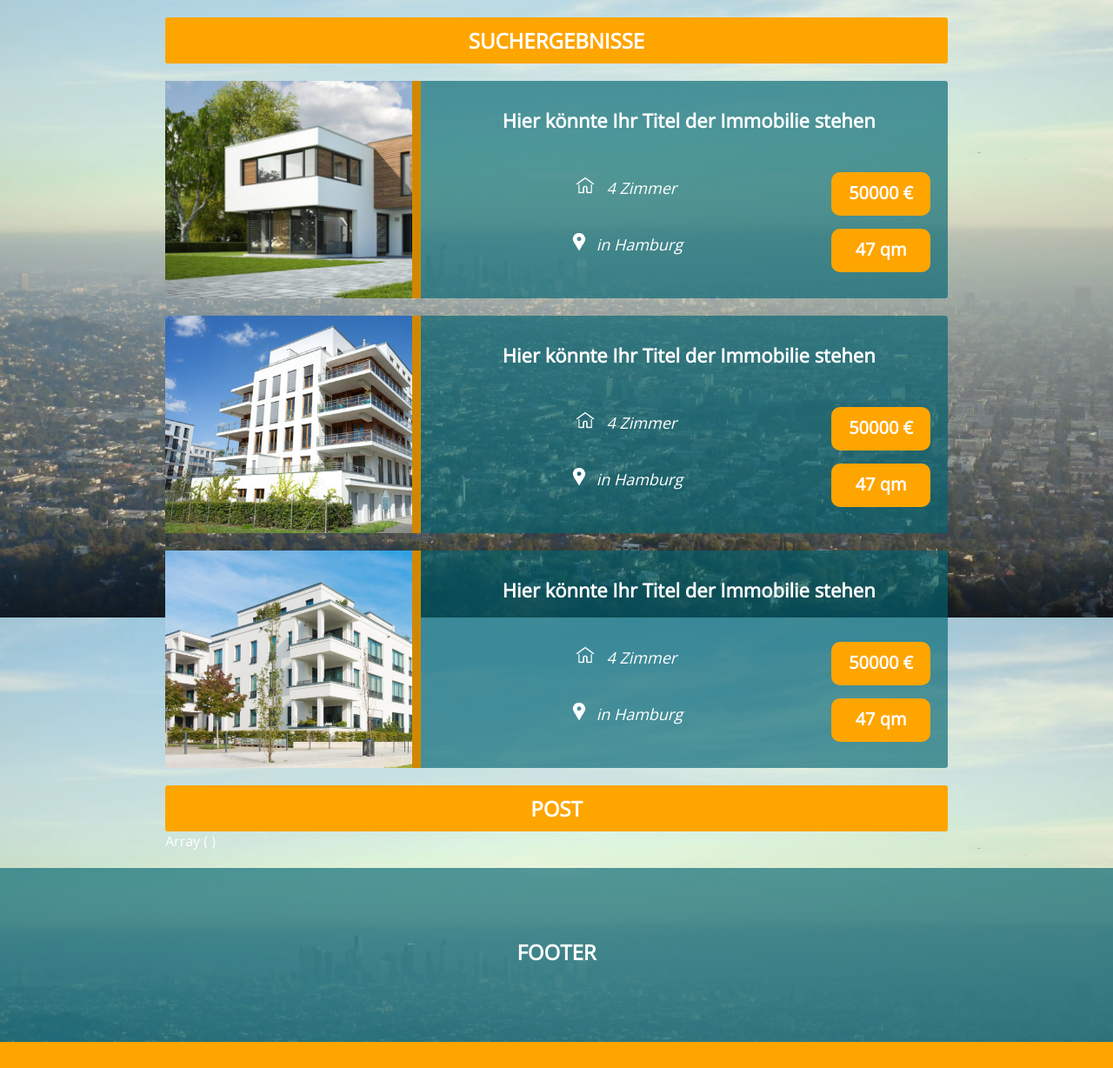
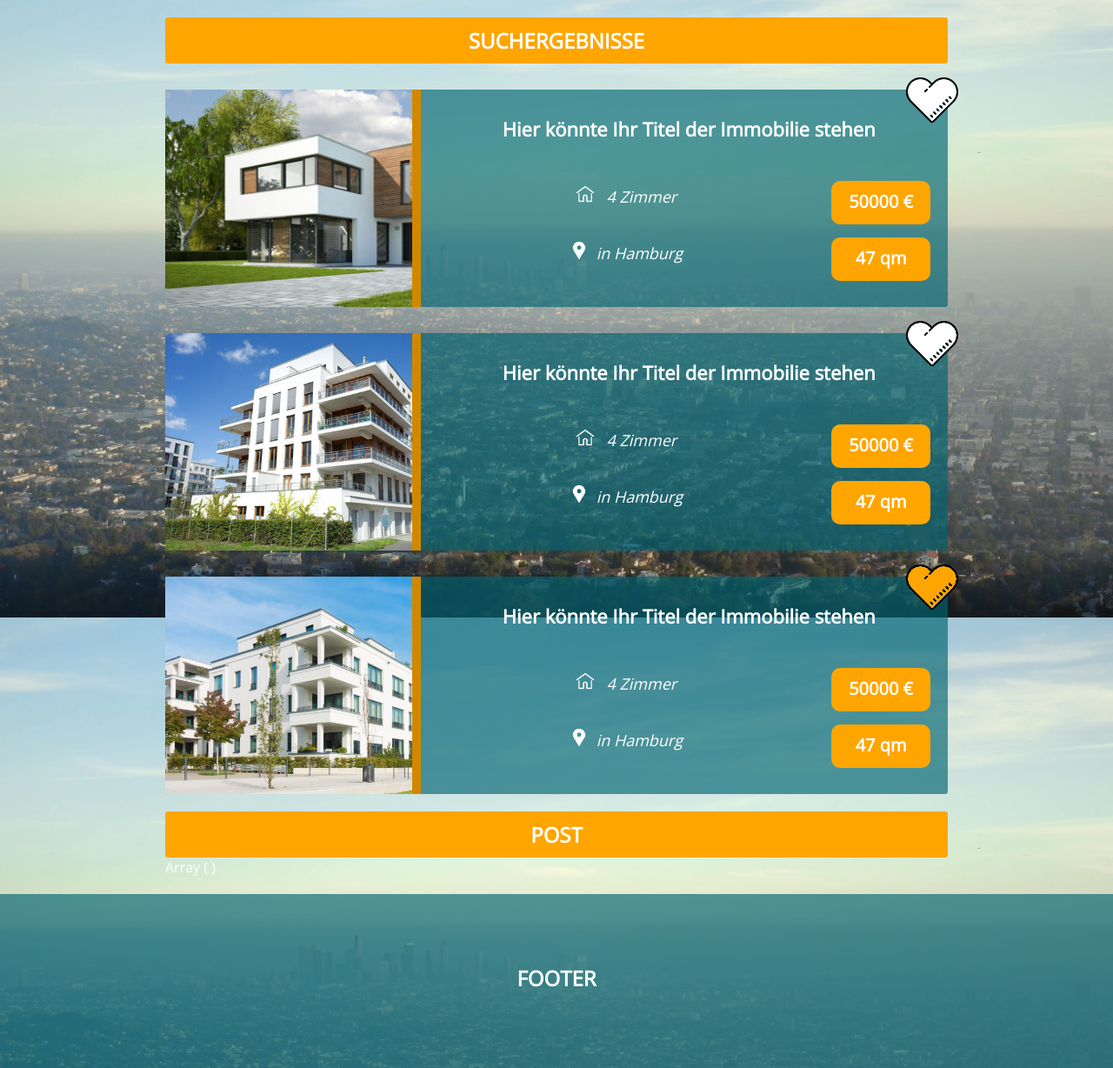
Before and after one commit to philipkrueck/ImmOrange, a PHP site: page /pages/favorites.php in a window 1280 px wide. Shown: the part 90-1318 px from the top of the page at 87% size. Before the commit the page ends 1288 px from the top, so only its background shows below. Run offline with PHP 8.4, Linux system fonts and the light colour scheme.

Commit message:
added heart-icon

```diff
--- a/css/styles.css
+++ b/css/styles.css
@@ -341,6 +341,7 @@ main .content{
 
         font-family: 'Open Sans';
         margin-bottom: 20px;
+        margin-top: 30px;
         max-height: 250px;
         border-radius: 3px;
         background-color: rgba(0, 101, 114, 0.65);
@@ -363,6 +364,12 @@ main .content{
         text-align: center;
         font-size: 22px;
         margin: 30px 30px 20px 30px;
+    }
+
+    .search-result-container .heart-icon{
+        position: absolute;
+        margin-left: 850px;
+        margin-top: -20px;
     }
 
     .search-result-container .result-price{
--- a/includes/results.php
+++ b/includes/results.php
@@ -8,6 +8,9 @@
         </div>
 
         <h3 class="result-title">Hier könnte Ihr Titel der Immobilie stehen</h3>
+
+
+        <img src="../img/icons/heart_white.png" class="heart-icon">
 
 
         <span class="result-price">50000 €</span>
@@ -36,6 +39,9 @@
         <h3 class="result-title">Hier könnte Ihr Titel der Immobilie stehen</h3>
 
 
+        <img src="../img/icons/heart_white.png" class="heart-icon">
+
+
         <span class="result-price">50000 €</span>
 
 
@@ -60,6 +66,9 @@
         </div>
 
         <h3 class="result-title">Hier könnte Ihr Titel der Immobilie stehen</h3>
+
+
+        <img src="../img/icons/heart_orange.png" class="heart-icon">
 
 
         <span class="result-price">50000 €</span>
```
Also changed, not shown: img/icons/heart_orange.png (added), img/icons/heart_white.png (added).
